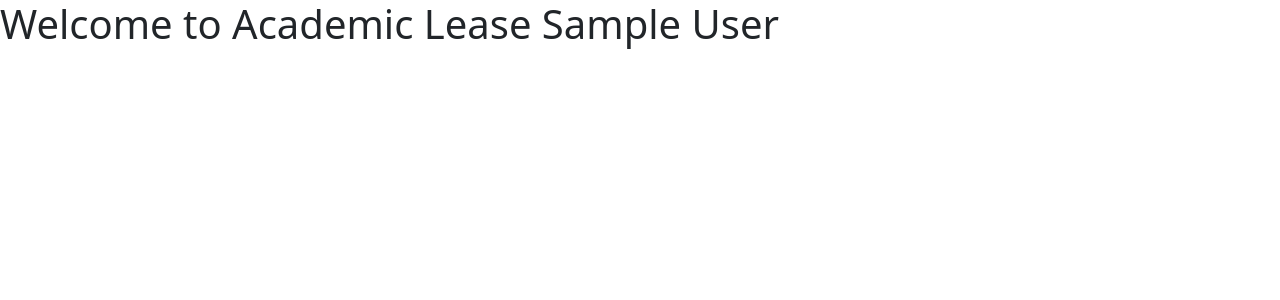
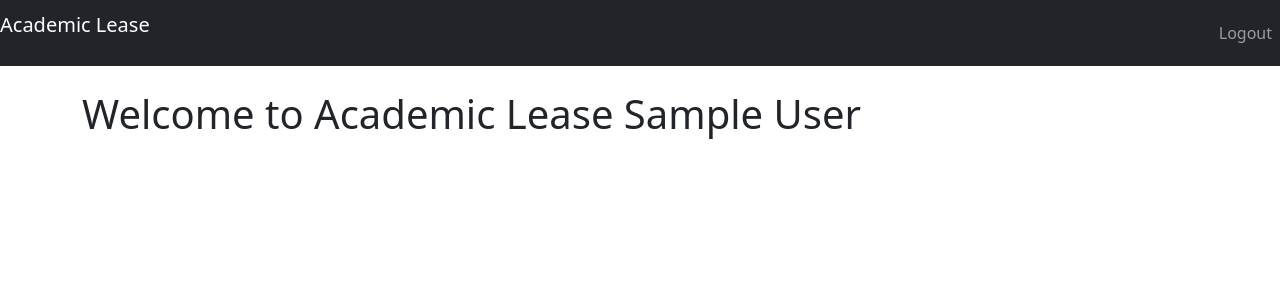
Before and after one commit to gopikrsmscs/academiclease, a Flask app: page / in a window 1280 px wide. Shown: the top 300 px of the page. Run offline with Flask 2, Linux system fonts and the light colour scheme; the visitor is signed in with stand-in values (Sample User, id 1); some libraries are stand-ins or nearby versions.

Commit message:
edited layout

```diff
--- a/templates/layout.html
+++ b/templates/layout.html
@@ -1,14 +1,44 @@
-<!DOCTYPE html>
+<!doctype html>
+<html lang="en">
+  <head>
+    <!-- Bootstrap CSS -->
+    <link rel="stylesheet" href="/static/css/bootstrap/bootstrap.min.css" >
+    <link rel="stylesheet" href="/static/css/main.css" >
 
-<html lang="en">
-    <head>
-        <meta name="viewport" content="initial-scale=1, width=device-width">
-        <title> Academic Lease </title>
-        <link rel="stylesheet" href="/static/css/bootstrap/bootstrap.min.css">
-        <link rel="stylesheet" href="/static/css/main.css">
-    </head>
-    <body>
+    <title>{% block title %} {% endblock %}</title>
+  </head>
+  <body>
+      <nav class="navbar navbar-expand-md navbar-dark bg-dark mb-4">
+        <p class="navbar-brand display-1" href="">Academic Lease</p>
+        <button class="navbar-toggler" type="button" data-toggle="collapse" data-target="#navbarNav" aria-controls="navbarNav" aria-expanded="false" aria-label="Toggle navigation">
+            <span class="navbar-toggler-icon"></span>
+        </button>
+        {% if session.email %}
+            <div class="collapse navbar-collapse justify-content-end" id="navbarNav">
+                <ul class="navbar-nav">
+                <li class="nav-item">
+                    <a class="nav-link" href="/logout">Logout</a>
+                </li>
+                </ul>
+            </div>
+        {% else %}
+            <div class="collapse navbar-collapse justify-content-end" id="navbarNav">
+                <ul class="navbar-nav">
+                <li class="nav-item">
+                    <a class="nav-link" href="/login">Login</a>
+                </li>
+                <li class="nav-item">
+                    <a class="nav-link" href="/signup">Signup</a>
+                </li>
+                </ul>
+            </div>
+        {% endif %}
+      </nav>
+    <div class="container">
+        {% for message in get_flashed_messages() %}
+            <div class="alert alert-danger">{{ message }}</div>
+        {% endfor %}
         {% block y %}{% endblock %}
-
-    </body>
+    </div>
+  </body>
 </html>
```
